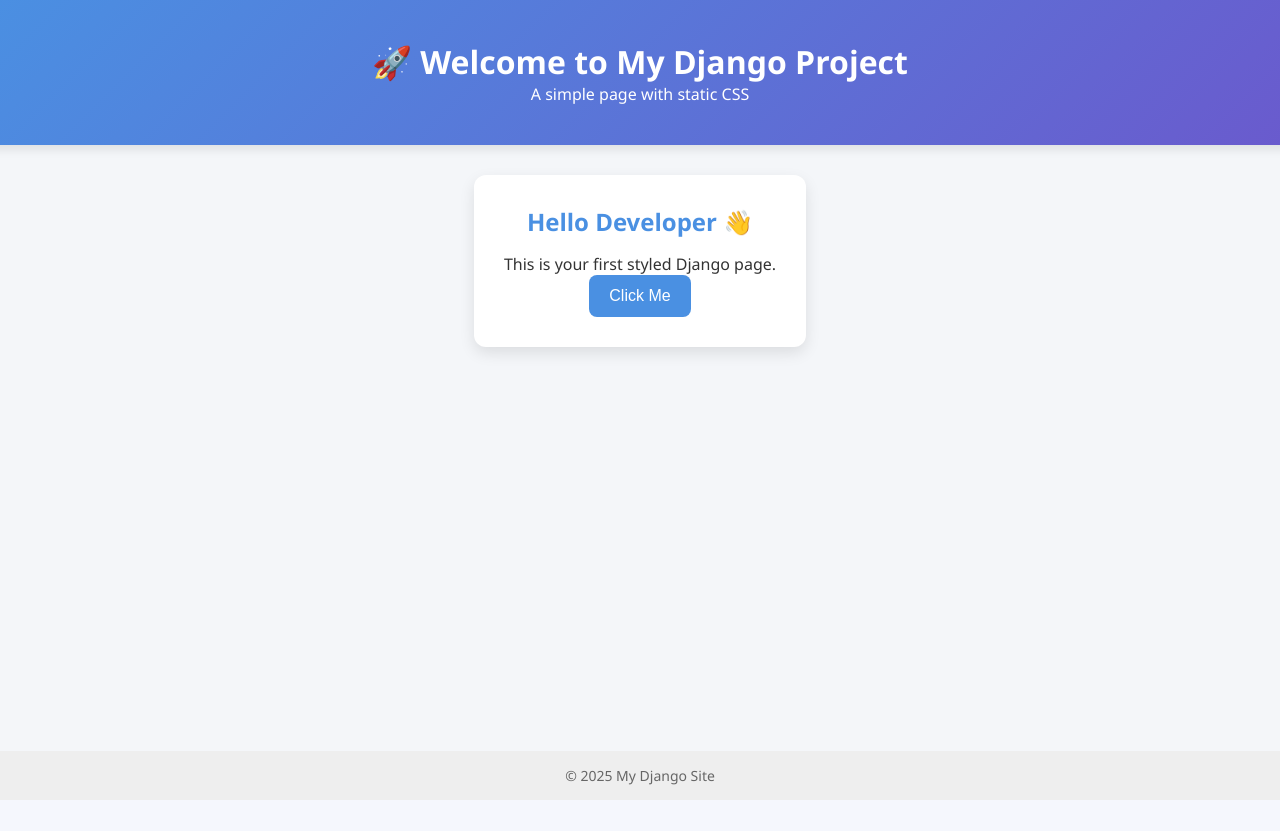
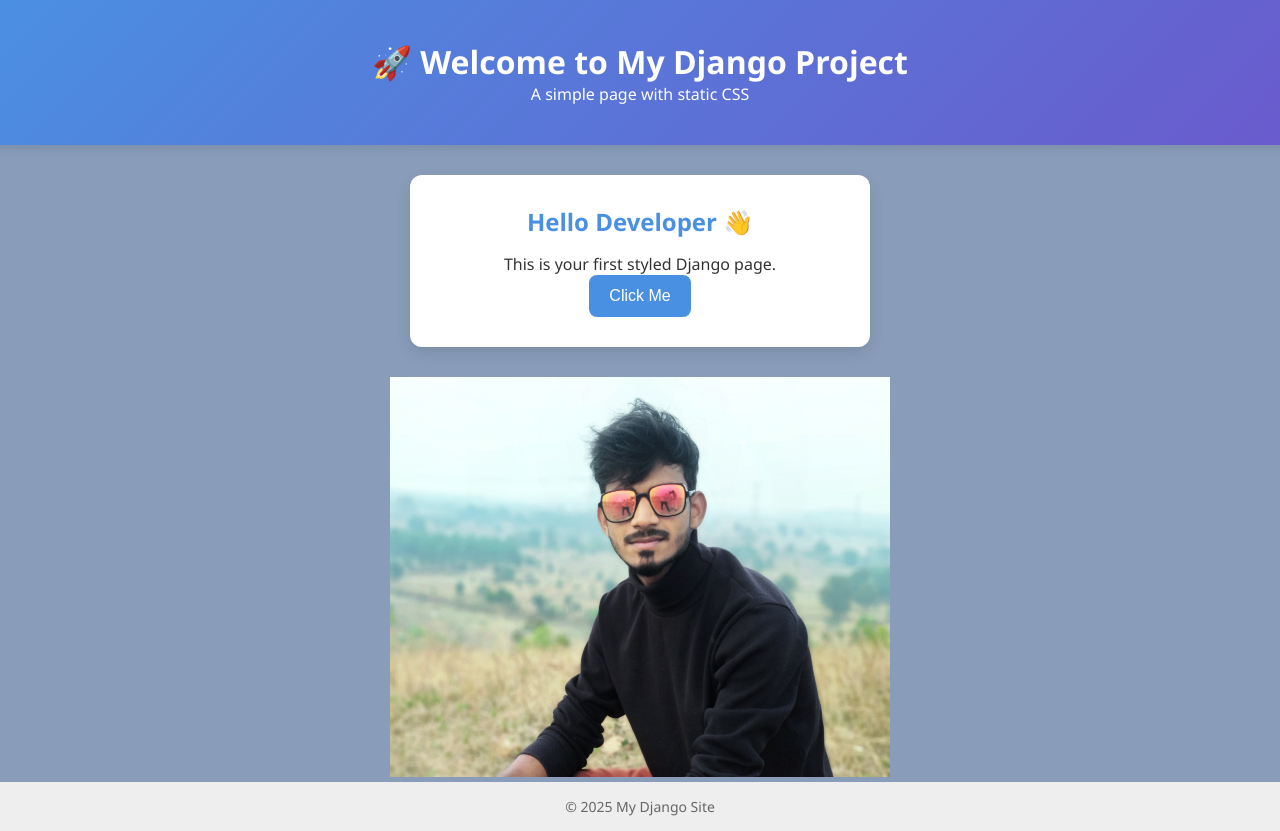
Before and after one commit to roshan7600/django-learning, a Django app: page / in a window 1280 px wide. Before the commit the page ends 800 px from the top, so only its background shows below. Run offline with Django 5.2, Linux system fonts and the light colour scheme.

Commit message:
add image in page

```diff
--- a/project1/app/static/css/styles.css
+++ b/project1/app/static/css/styles.css
@@ -13,16 +13,19 @@ body, h1, h2, p {
     margin: 0;
     padding: 0;
     font-family: 'Segoe UI', sans-serif;
+
 }
 
 /* Body */
 body {
-    background: #f4f6f9;
+    background: #899dba;
+
     color: #333;
     display: flex;
     flex-direction: column;
     align-items: center;
     min-height: 100vh;
+
 }
 
 /* Header */
--- a/project1/app/templates/index.html
+++ b/project1/app/templates/index.html
@@ -19,6 +19,8 @@
             <p>This is your first styled Django page.</p>
             <button>Click Me</button>
         </div>
+
+        <img src="{% static 'images/roshan.jpg' %}" alt="" height="400px" width="500px">
     </main>
 
     <footer>
```
Also changed, not shown: project1/app/static/images/roshan.jpg (added).
